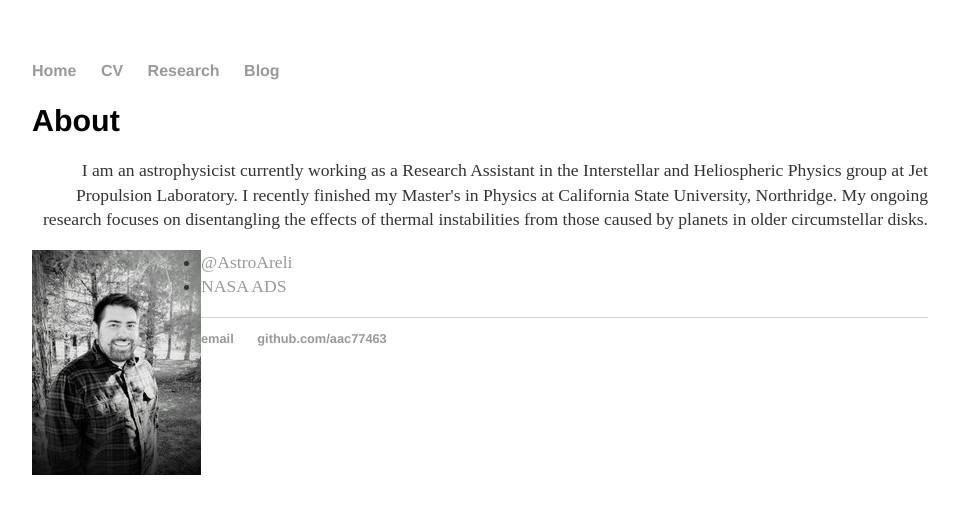
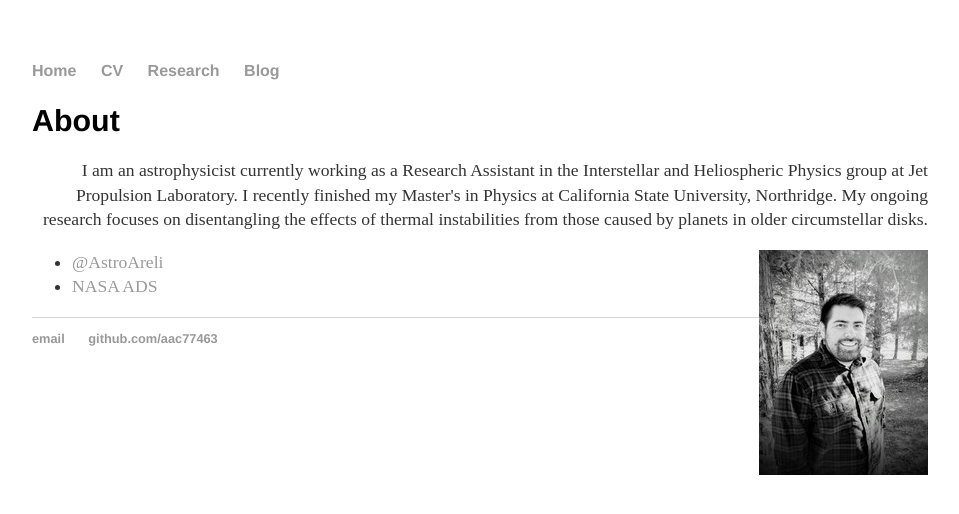
Before and after one commit to aac77463/aac77463.github.io, a Jekyll site: the page built from index.html, in a window 1280 px wide. Shown: the top 514 px of the page, without its empty margins (160-1119 px from the left). Built offline with Jekyll 4.4.1, drawn with Linux system fonts in a browser that asks for light colours.

Commit message:
fixed home

```diff
--- a/index.html
+++ b/index.html
@@ -6,7 +6,7 @@ title: Home | Areli Castrej&oacute;n
 <div class="home">
   <h1>About</h1>
   <p align="right"> I am an astrophysicist currently working as a Research Assistant in the Interstellar and Heliospheric Physics group at Jet Propulsion Laboratory. I recently finished my Master's in Physics at California State University, Northridge. My ongoing research focuses on disentangling the effects of thermal instabilities from those caused by planets in older circumstellar disks. </p>
-  <img src="profpicre.jpg" align="left">
+  <img src="profpicre.jpg" align="right">
 
   <div>
     <ul class="contacts">
```
